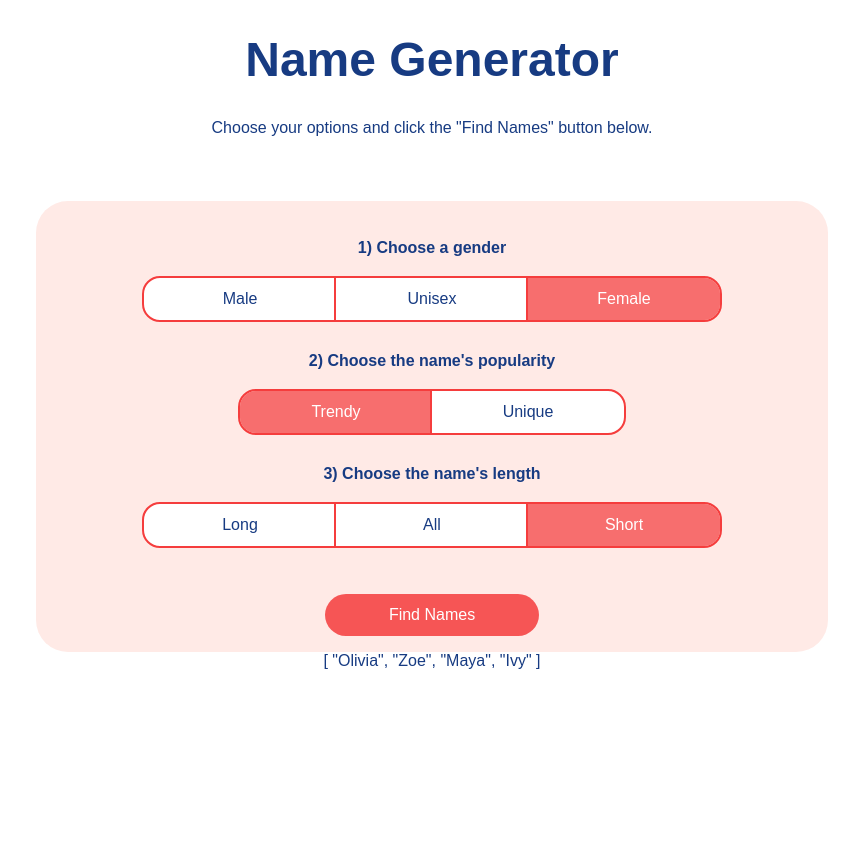
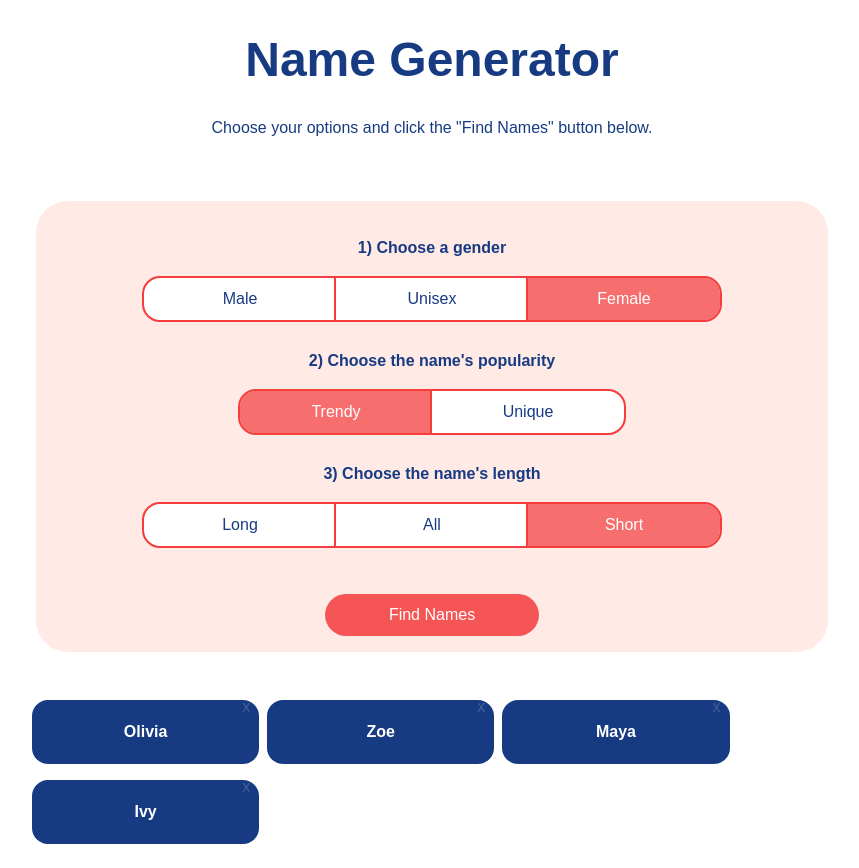
Before and after one commit to becathey/name-generator-nuxt, a Nuxt app: page / in a window 1280 px wide. Both pictures are taken after a click on the button "Find Names". Shown: the whole page, without its empty margins (208-1067 px from the left). Before the commit the page ends 800 px from the top, so only its background shows below. Built offline with nearby package versions, Linux system fonts and the light colour scheme.

Commit message:
Output names to cards, add close button to cards

```diff
--- a/app.vue
+++ b/app.vue
@@ -93,7 +93,12 @@
       </div>
       <button @click="computeSelectedNames" class="primary">Find Names</button>
     </div>
-    {{selectedNames}}
+    <div class="cards-container">
+      <div v-for="name in selectedNames" :key="name" class="card">
+        <h4>{{name}}</h4>
+        <p>x</p>
+      </div>
+    </div>
   </div>
 </template>
 
@@ -149,4 +154,26 @@
   font-size: 1rem;
   cursor: pointer;
 }
+.cards-container {
+  display: flex;
+  flex-wrap: wrap;
+  margin-top: 3rem;
+}
+.card {
+  position: relative;
+  width: 28%;
+  margin-right: 0.5rem;
+  margin-bottom: 1rem;
+  padding: 0.1rem;
+  background-color: hsl(220, 70%, 30%);
+  color: white;
+  border-radius: 1rem;
+}
+.card p {
+  position: absolute;
+  top: -29%;
+  left: 92.5%;
+  color: hsla(0, 0%, 100%, 0.178);
+  cursor: pointer;
+}
 </style>
```
